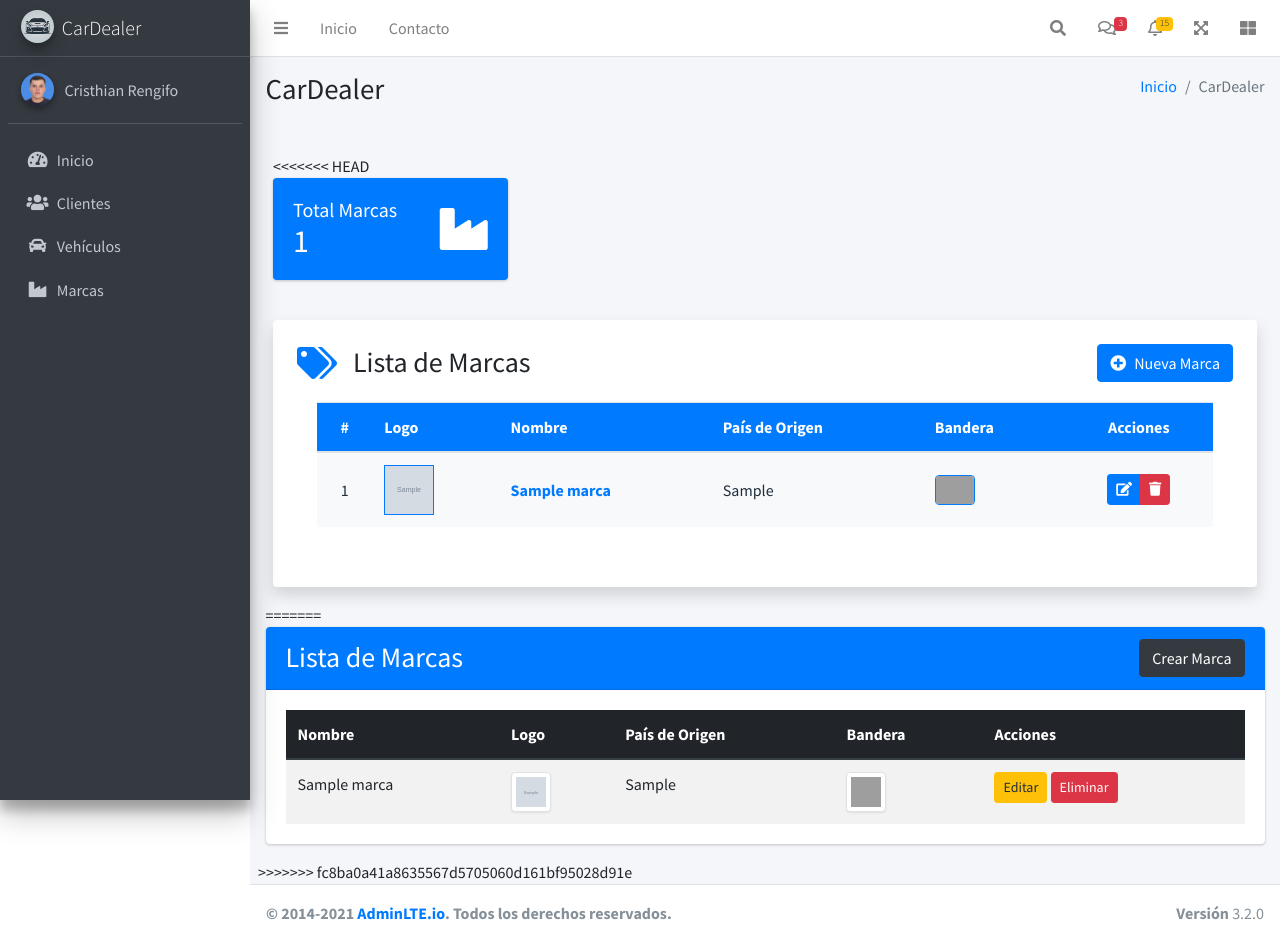
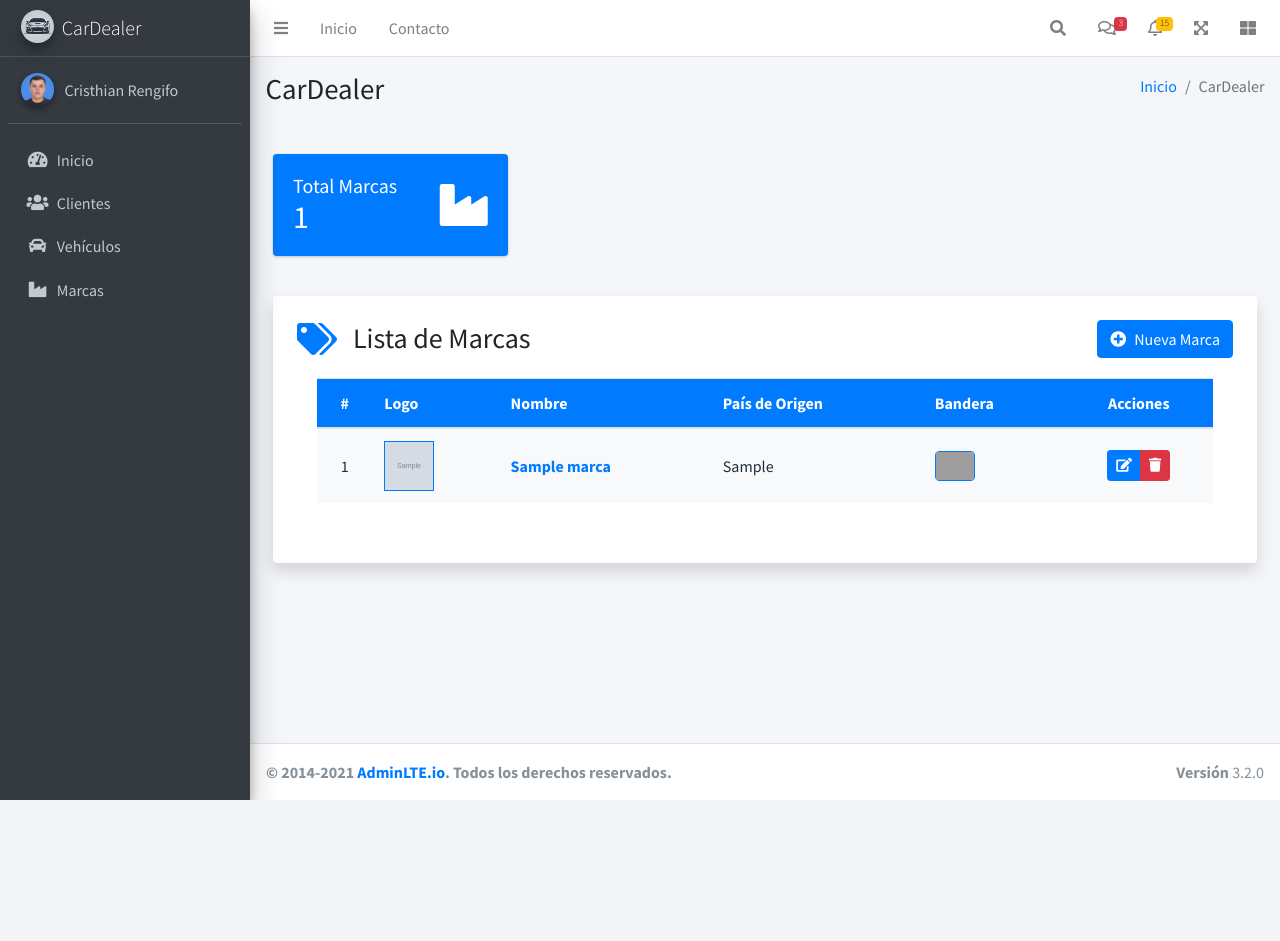
Before and after one commit to PabloGomez2311/agencia_carros, a Django app: page /marcas/ in a window 1280 px wide. After the commit the page ends 800 px from the top, so only its background shows below. Run offline with Django 5.2, Linux system fonts and the light colour scheme; tables that the repository leaves empty hold one stand-in row (values such as "Sample post"); grey boxes marked "Sample" are stand-in pictures; parts of the project's set-up code (start-up, migrations or seed data) failed here and were passed over; some libraries are stand-ins or nearby versions; grey boxes are pictures that could not be loaded.

Commit message:
Actualiza marca_list.html y resuelve conflictos

```diff
--- a/concesionario/templates/concesionario/marca_list.html
+++ b/concesionario/templates/concesionario/marca_list.html
@@ -5,7 +5,6 @@
 
 {% block content %}
 <div class="container mt-4">
-<<<<<<< HEAD
     <!-- Tarjeta de estadísticas -->
     <div class="row mb-4">
         <div class="col-xl-3 col-md-6">
@@ -115,48 +114,4 @@
     });
 });
 </script>
-=======
-    <div class="card">
-        <div class="card-header bg-primary text-white d-flex justify-content-between align-items-center">
-            <h3 class="mb-0">Lista de Marcas</h3>
-            <a href="{% url 'marca_create' %}" class="btn btn-dark ml-auto">Crear Marca</a>
-        </div>
-        <div class="card-body">
-            <table class="table table-striped table-hover">
-                <thead class="thead-dark">
-                    <tr>
-                        <th scope="col">Nombre</th>
-                        <th scope="col">Logo</th>
-                        <th scope="col">País de Origen</th>
-                        <th scope="col">Bandera</th>
-                        <th scope="col">Acciones</th>
-                    </tr>
-                </thead>
-                <tbody>
-                    {% for marca in marcas %}
-                    <tr>
-                        <td>{{ marca.nombre }}</td>
-                        <td>
-                            {% if marca.logo %}
-                                <img src="{{ marca.logo.url }}" alt="Logo" class="img-thumbnail" style="width: 40px; height: 40px;">
-                            {% endif %}
-                        </td>
-                        <td>{{ marca.pais_origen }}</td>
-                        <td>
-                            {% if marca.bandera %}
-                                <img src="{{ marca.bandera.url }}" alt="Bandera" class="img-thumbnail" style="width: 40px; height: 40px;">
-                            {% endif %}
-                        </td>
-                        <td>
-                            <a href="{% url 'marca_update' marca.pk %}" class="btn btn-sm btn-warning">Editar</a>
-                            <a href="{% url 'marca_confirm_delete' marca.pk %}" class="btn btn-sm btn-danger">Eliminar</a>
-                        </td>
-                    </tr>
-                    {% endfor %}
-                </tbody>
-            </table>
-        </div>
-    </div>
-</div>
->>>>>>> fc8ba0a41a8635567d5705060d161bf95028d91e
 {% endblock %}
```
